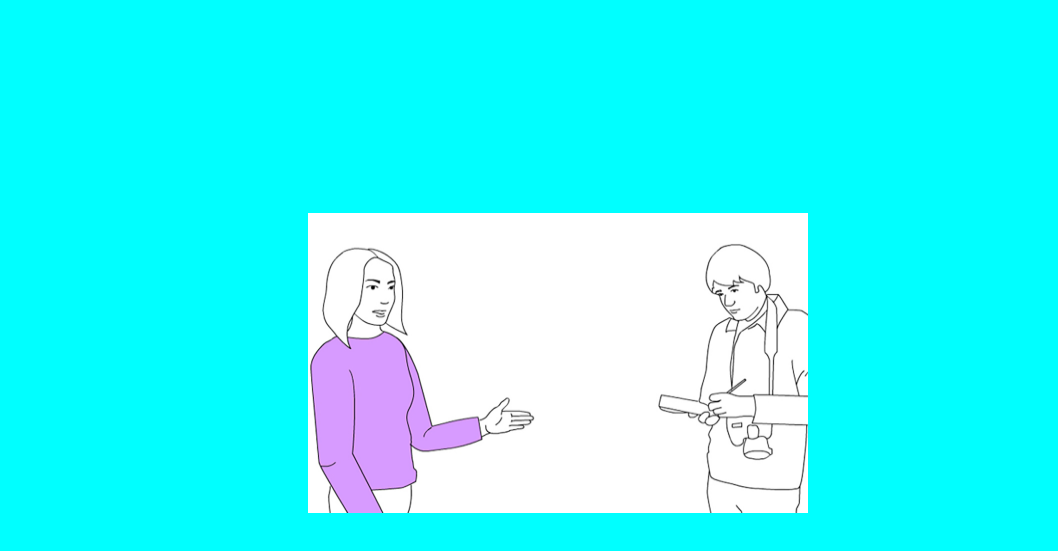
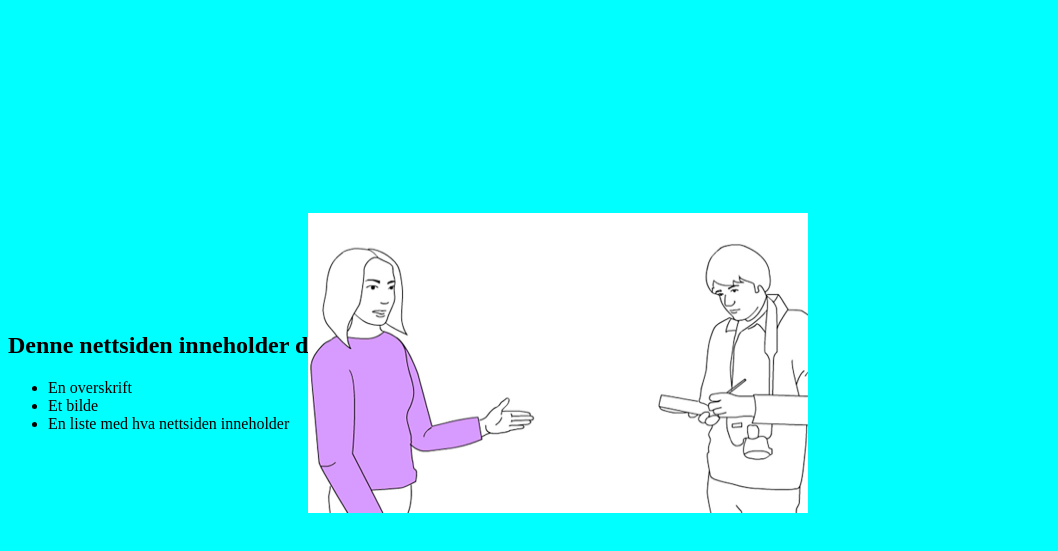
Before and after one commit to kayeven93/kayeven93.github.io, a plain HTML site: page index.html in a window 1280 px wide. Shown: the part 87-638 px from the top of the page, without its empty margins (0-1058 px from the left). Drawn offline with Linux system fonts and the light colour scheme.

Commit message:
liste addet
lagt til en liste med hva nettsiden inneholder

```diff
--- a/index.html
+++ b/index.html
@@ -23,6 +23,12 @@
 <body>
     <h1> MIN FØRSTE PUBLISERTE HJEMMESIDE </h1>
     <img id="intervju" src="intervju.jpg" width="500" height="300">
+    <h2> Denne nettsiden inneholder disse elementene: </h2>
+    <ul>
+        <li>En overskrift </li>
+        <li>Et bilde</li>
+        <li>En liste med hva nettsiden inneholder </li>
+    </ul>
 </body>
 
 
```
